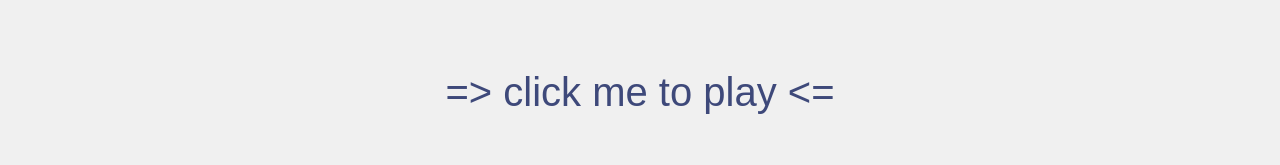
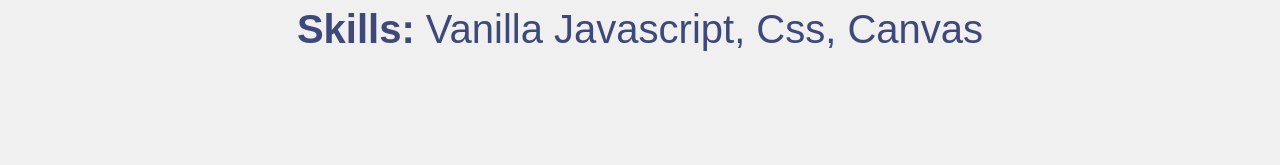
Before and after one commit to Fasping/portfolio, a React (Create React App) app: page /project/1 in a window 1280 px wide. Shown: the part 608-773 px from the top of the page. Built offline with nearby package versions, Linux system fonts and the light colour scheme.

Commit message:
delete redirect link not good ui ux

```diff
--- a/src/helpers/ProjectList.js
+++ b/src/helpers/ProjectList.js
@@ -13,7 +13,6 @@ export const ProjectList = [
     name: "Mini Game",
     image: Proj2,
     skills: "Vanilla Javascript, Css, Canvas",
-    link: "=> click me to play <=",
   },
     {
     name: "Responsive Portfolio",
--- a/src/pages/ProjectDisplay.js
+++ b/src/pages/ProjectDisplay.js
@@ -13,7 +13,6 @@ function ProjectDisplay() {
       <p>
         <b>Skills:</b> {project.skills}
       </p>
-      <p onClick={() => window.open('https://fasping.github.io/ProjectOneIronHack/', '_blank')}>{project.link}</p>
     </div>
   );
 }
```
